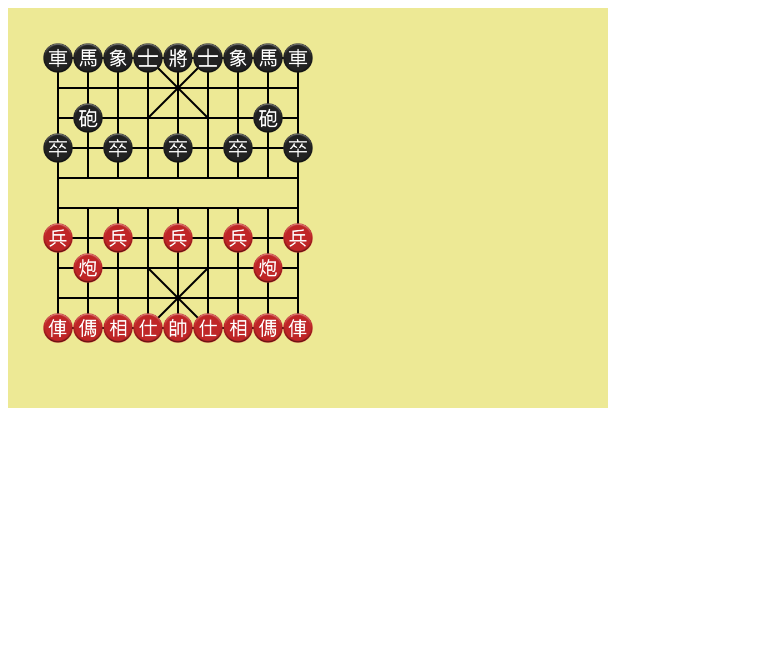
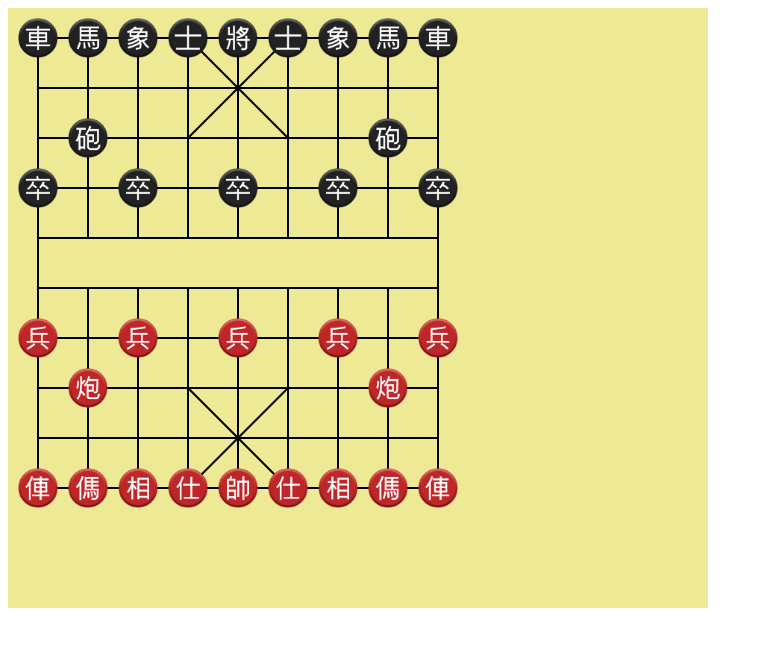
Before and after one commit to AkshaayDev/xiangqi, a plain HTML site: page index.html in a window 1280 px wide. Shown: the whole page, without its empty margins (0-763 px from the left). Drawn offline with Linux system fonts and the light colour scheme.

Commit message:
Update board dimensions

```diff
--- a/index.html
+++ b/index.html
@@ -6,7 +6,7 @@
 		<title>Xiangqi</title>
 	</head>
 	<body>
-		<canvas id="canvas" width="600" height="400"></canvas>
+		<canvas id="canvas"></canvas>
 		<script src="script.js"></script>
 	</body>
 </html>
--- a/script.js
+++ b/script.js
@@ -1,11 +1,13 @@
 const canvas = document.getElementById("canvas");
+canvas.width = 700;
+canvas.height = 600;
 const ctx = canvas.getContext("2d");
 let board = [];
 
-const xOffset = 50;
-const yOffset = 50;
-const interval = 30;
-const pieceSize = 30;
+const xOffset = 30;
+const yOffset = 30;
+const interval = 50;
+const pieceSize = 40;
 
 ctx.lineWidth = 2;
 ctx.fillStyle = "#ede995";
```
